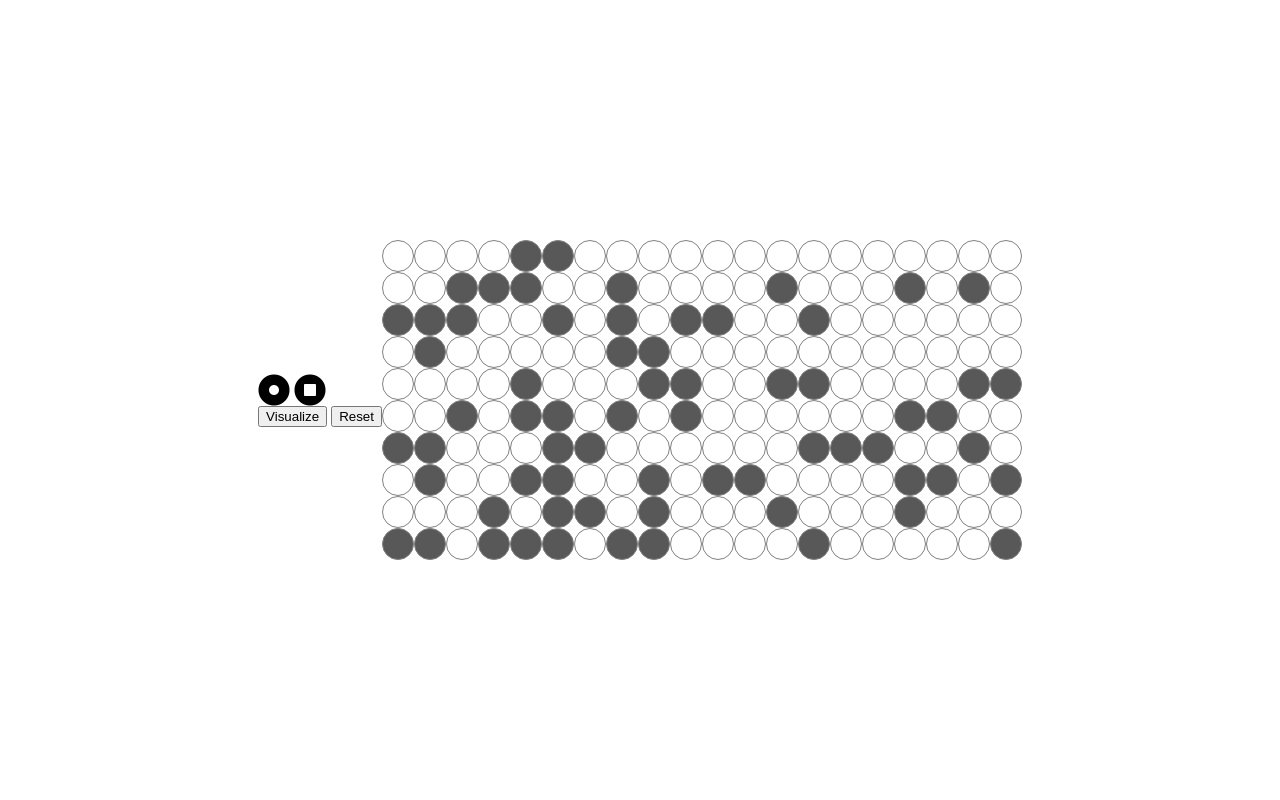
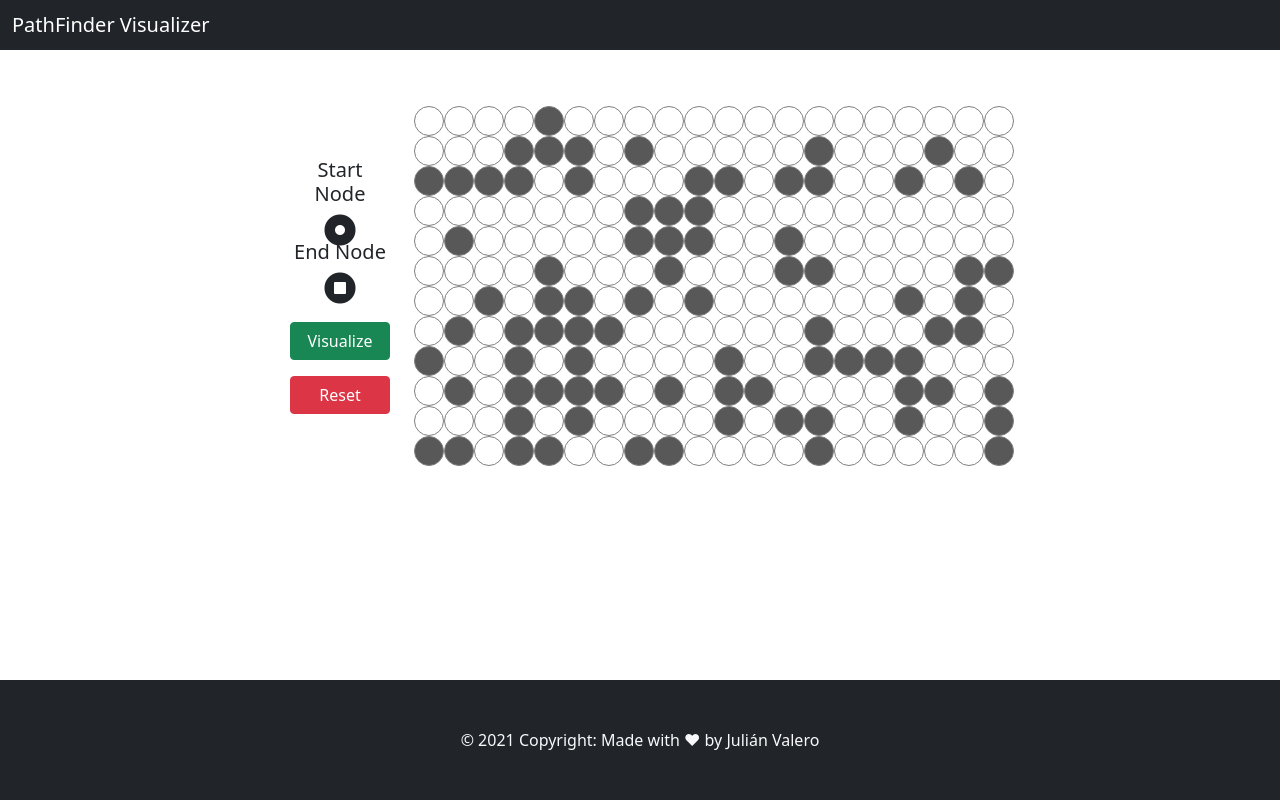
Before and after one commit to Jul472/PathFinder, a plain HTML site: page index.html in a window 1280 px wide. Drawn offline with nearby package versions, Linux system fonts and the light colour scheme.

Commit message:
Agregando estilos a la aplicación utilizando Bootstrap

```diff
--- a/css/style.css
+++ b/css/style.css
@@ -1,10 +1,27 @@
+  /* Web Page Properties */
+  nav {
+    position: absolute;
+    top: 0;
+    width: 100vw;
+  }
+
   body {
-    box-sizing: border-box;
-    margin: 0;
+    min-width: 100vw;
     min-height: 100vh;
+  }
+
+  main {
+    min-width: 100vw;
+    margin-top: 3.5em;
     display: flex;
     justify-content: center;
     align-items: center;
+  }
+
+  footer {
+    position: absolute;
+    bottom: 0;
+    width: 100vw;
   }
   .cell {
     height: 30px;
@@ -39,3 +56,20 @@
   .obstacle{
     background-color: rgb(88, 88, 88);
   }
+
+  @media only screen and (max-width: 992px){
+
+    main{
+      flex-direction: column;
+    }
+
+    .cell {
+      height: 15px;
+      width: 15px;
+    }
+
+    footer{
+      position: initial;
+      margin-top: 1em;
+    }
+  }
--- a/index.html
+++ b/index.html
@@ -1,36 +1,70 @@
 <!DOCTYPE html>
 <html lang="en">
+
 <head>
   <meta charset="UTF-8">
   <meta name="viewport" content="width=device-width, initial-scale=1.0">
   <title>PathFinder Visualizer</title>
   <!-- Bootstrap Css -->
-    <!-- <link href="https://cdn.jsdelivr.net/npm/bootstrap@5.0.0-beta1/dist/css/bootstrap.min.css" rel="stylesheet" integrity="sha384-giJF6kkoqNQ00vy+HMDP7azOuL0xtbfIcaT9wjKHr8RbDVddVHyTfAAsrekwKmP1" crossorigin="anonymous"> -->
+  <link href="https://cdn.jsdelivr.net/npm/bootstrap@5.0.0-beta1/dist/css/bootstrap.min.css" rel="stylesheet"
+    integrity="sha384-giJF6kkoqNQ00vy+HMDP7azOuL0xtbfIcaT9wjKHr8RbDVddVHyTfAAsrekwKmP1" crossorigin="anonymous">
   <!-- Font Awesome -->
-    <link rel="stylesheet" href="https://pro.fontawesome.com/releases/v5.10.0/css/all.css" integrity="sha384-AYmEC3Yw5cVb3ZcuHtOA93w35dYTsvhLPVnYs9eStHfGJvOvKxVfELGroGkvsg+p" crossorigin="anonymous"/>
+  <link rel="stylesheet" href="https://pro.fontawesome.com/releases/v5.10.0/css/all.css"
+    integrity="sha384-AYmEC3Yw5cVb3ZcuHtOA93w35dYTsvhLPVnYs9eStHfGJvOvKxVfELGroGkvsg+p" crossorigin="anonymous" />
   <!-- CSS -->
   <link rel="stylesheet" href="./css/style.css">
   <!-- Favicon -->
   <link rel="shortcut icon" href="./favicon/rocketIconLetterV.png" type="image/x-icon">
 </head>
+
 <body>
 
-    <div>
-        <div>
+  <nav class="navbar navbar-dark bg-dark">
+    <div class="container-fluid">
+      <span class="navbar-brand mb-0 h1">PathFinder Visualizer</span>
+    </div>
+  </nav>
+
+  <main>
+
+    <div class="d-flex flex-column m-3">
+
+      <div class="d-flex flex-column justify-content-center align-items-center">
+        <div class="m-2 text-center" style="width: 100px; height: 66px;">
+          <h5>Start Node</h5>
           <i class="fas fa-dot-circle fa-2x node" id="startNode" draggable="true"></i>
+        </div>
+        <div class="m-2 text-center" style="width: 100px; height: 66px;">
+          <h5>End Node</h5>
           <i class="fas fa-stop-circle fa-2x node" id="endNode" draggable="true"></i>
         </div>
-        <button onclick="aStar()">Visualize</button>
-        <button onclick="reset()">Reset</button>
+      </div>
+
+      <button class="btn btn-success m-2" onclick="aStar()">Visualize</button>
+      <button class="btn btn-danger m-2" onclick="reset()">Reset</button>
+
     </div>
 
     <div id="grid">
       <div id="columns" class="columns"></div>
     </div>
 
-    <script  src="./js/main.js"></script>
+  </main>
 
-    <!-- <script src="https://cdn.jsdelivr.net/npm/@popperjs/core@2.5.4/dist/umd/popper.min.js" integrity="sha384-q2kxQ16AaE6UbzuKqyBE9/u/KzioAlnx2maXQHiDX9d4/zp8Ok3f+M7DPm+Ib6IU" crossorigin="anonymous"></script>
-    <script src="https://cdn.jsdelivr.net/npm/bootstrap@5.0.0-beta1/dist/js/bootstrap.min.js" integrity="sha384-pQQkAEnwaBkjpqZ8RU1fF1AKtTcHJwFl3pblpTlHXybJjHpMYo79HY3hIi4NKxyj" crossorigin="anonymous"></script> -->
+  <footer class="bg-dark text-lg-start p-5">
+    <div class="text-light text-center">
+      © 2021 Copyright: Made with ❤ by Julián Valero
+    </div>
+  </footer>
+
+  <script src="./js/main.js"></script>
+
+  <script src="https://cdn.jsdelivr.net/npm/@popperjs/core@2.5.4/dist/umd/popper.min.js"
+    integrity="sha384-q2kxQ16AaE6UbzuKqyBE9/u/KzioAlnx2maXQHiDX9d4/zp8Ok3f+M7DPm+Ib6IU"
+    crossorigin="anonymous"></script>
+  <script src="https://cdn.jsdelivr.net/npm/bootstrap@5.0.0-beta1/dist/js/bootstrap.min.js"
+    integrity="sha384-pQQkAEnwaBkjpqZ8RU1fF1AKtTcHJwFl3pblpTlHXybJjHpMYo79HY3hIi4NKxyj"
+    crossorigin="anonymous"></script>
 </body>
+
 </html>
--- a/js/main.js
+++ b/js/main.js
@@ -122,7 +122,7 @@ const gridGenerator = (rows, cols) => {
 
 let gridColumns = document.getElementById("columns")
 const columns = 20;
-const rows = 10;
+const rows = 12;
 
 gridGenerator(rows, columns)
 
```
Lines whose indentation alone changed are shown as unchanged.
